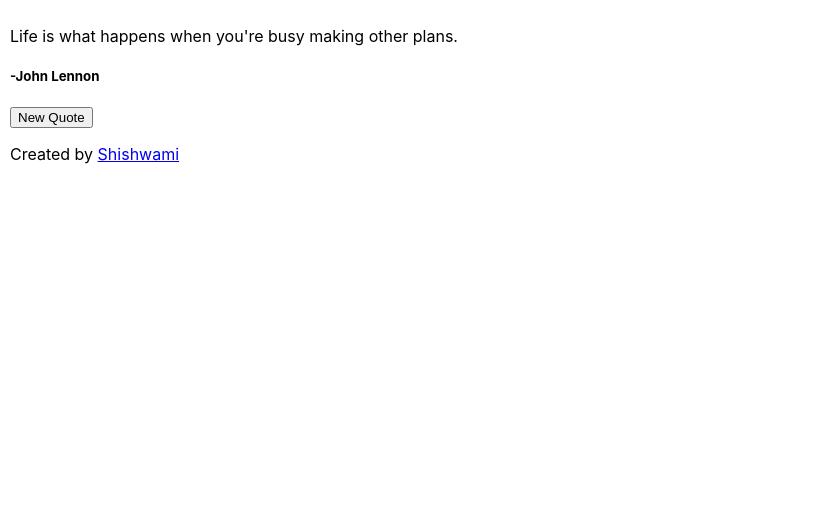
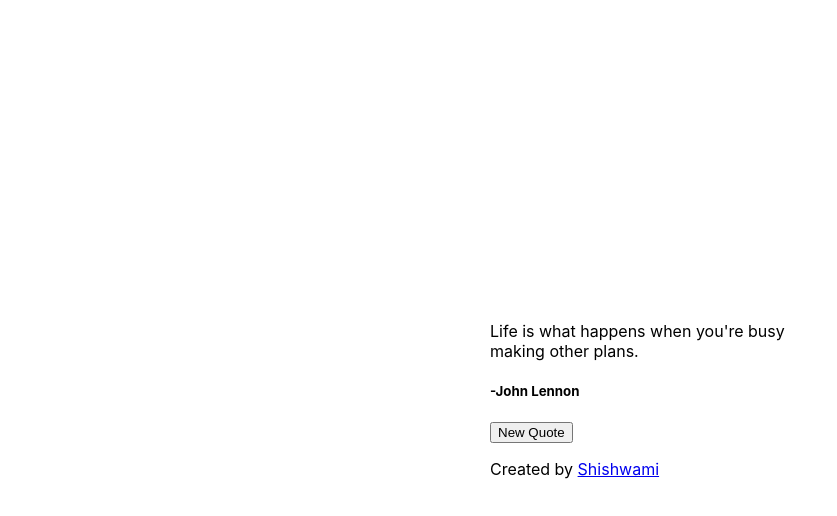
Before and after one commit to Shishwami/RandomQuotesMachine, a React (Create React App) app: page / in a window 1280 px wide. Shown: the top 516 px of the page, without its empty margins (0-837 px from the left). Built offline with nearby package versions, Linux system fonts and the light colour scheme; no server answers.

Commit message:
Update App.css

```diff
--- a/src/App.css
+++ b/src/App.css
@@ -1,9 +1,21 @@
-body, html {
+body,
+html {
   padding: 0;
   margin: 0;
 }
 
-#wrapper {
-  padding: 10px;
+.App {
+  width: 100%;
+  height: 100vh;
   background-color: var(--random-color);
+  display: flex;
+  align-items: center;
+  justify-content: center;
 }
+
+#wrapper #quote-box {
+  width: 100%;
+  min-width: 300px;
+  max-width: 300px;
+  background-color: white;
+}
```
